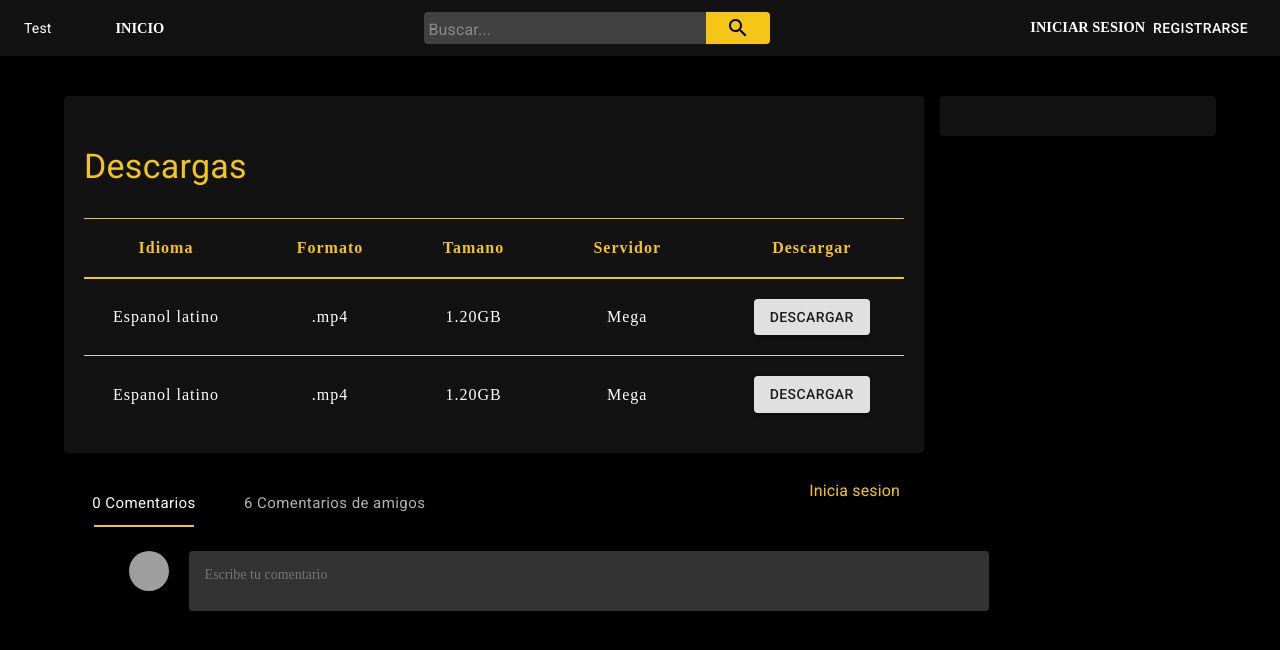
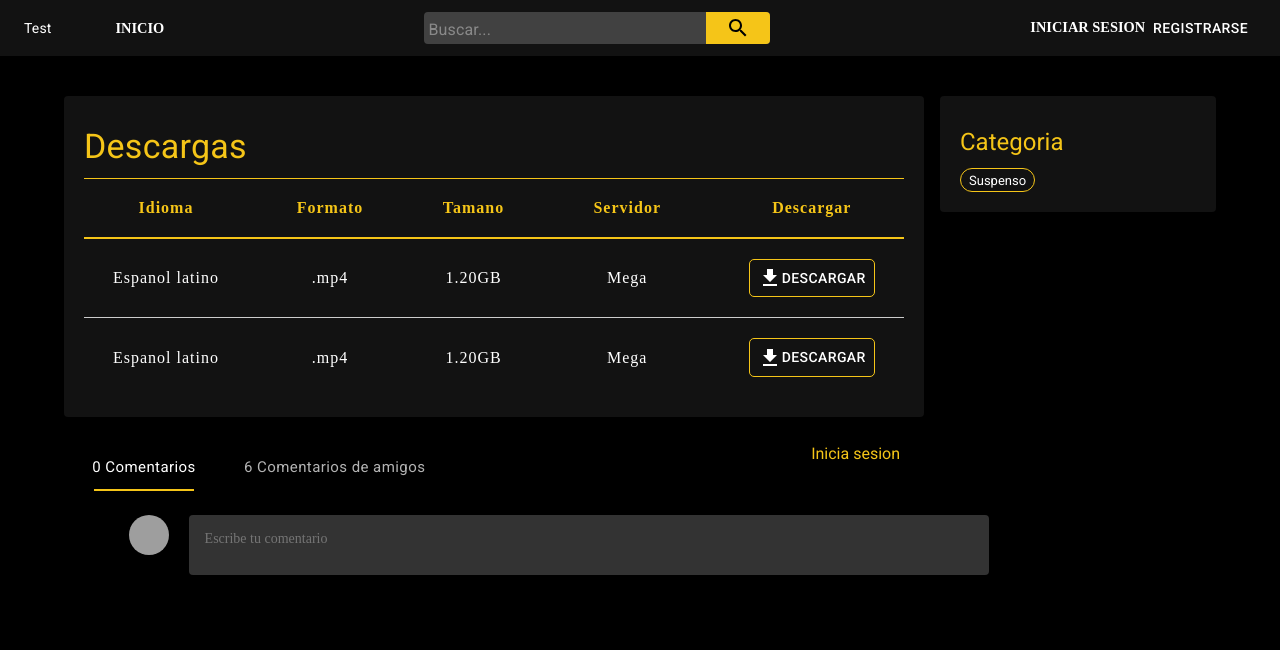
Before and after one commit to Will2020-cpu/project-download-app, a React (Create React App) app: page /pelicula/1 in a window 1280 px wide. Shown: the top 650 px of the page. Built offline with nearby package versions, Linux system fonts and the light colour scheme; grey boxes are pictures that could not be loaded.

Commit message:
MovieInformation creada

```diff
--- a/src/App.js
+++ b/src/App.js
@@ -1,4 +1,4 @@
-import react from 'react';
+import React from 'react';
 import Routes from './routes'
 import NavBar from './Components/NavBar'
 import {Provider} from 'react-redux'
--- /dev/null
+++ b/src/Components/Botones/Boton.js
@@ -0,0 +1,21 @@
+import {makeStyles} from '@material-ui/core/styles';
+
+const ButtonHover = makeStyles((theme)=>({
+    root:{
+        borderRadius:'5px',
+        border:'1px solid #f5c518',
+        transition:'0.5s',
+        '&:hover':{
+            backgroundColor:'#f5c518',
+            boxShadow:'0 0 10px #f5c518, 0 0 40px #f5c518, 0 0 80px #f5c518',
+            '& $label':{
+                color:theme.palette.common.black
+            }
+        }
+    },
+    label:{
+        color:theme.palette.common.white
+    }
+}))
+
+export default ButtonHover
--- /dev/null
+++ b/src/Components/Botones/BtnPlay.js
@@ -0,0 +1,11 @@
+import {makeStyles} from '@material-ui/core/styles'
+
+const btnPlayStyles = makeStyles ((theme)=>({
+    root:{
+        color:'#f5c518',
+        marginLeft:'10px',
+        fontSize:'1rem'
+    }
+}))
+
+export default  btnPlayStyles
--- /dev/null
+++ b/src/Components/Dialog.jsx
@@ -0,0 +1,38 @@
+import React from 'react';
+import PropTypes from 'prop-types'
+import Dialog from '@material-ui/core/Dialog'
+import { DialogContent } from '@material-ui/core';
+import {makeStyles} from '@material-ui/core/styles'
+
+
+const useStyles = makeStyles((theme)=>({
+  root:{
+    backgroundColor:'#121212'
+  }
+}))
+
+function SimpleDialog(props) {
+    const { onClose,  open , URL} = props;
+    const classes  = useStyles()
+    const handleClose = () => {
+      onClose(open);
+    };
+
+
+
+    return (
+      <Dialog onClose={handleClose} aria-labelledby="simple-dialog-title" open={open} URL={URL} maxWidth="xl">
+          <DialogContent className={classes.root}>
+          {URL}
+          </DialogContent>
+      </Dialog>
+    );
+  }
+
+  SimpleDialog.propTypes = {
+    onClose: PropTypes.func.isRequired,
+    open: PropTypes.bool.isRequired,
+    URL : PropTypes.func.isRequired,
+  };
+
+export default SimpleDialog
--- a/src/Components/TabCo.jsx
+++ b/src/Components/TabCo.jsx
@@ -22,7 +22,7 @@ function TabPanel(props) {
       >
         {value === index && (
           <Box p={3}>
-            <Typography>{children}</Typography>
+            {children}
           </Box>
         )}
       </div>
@@ -69,7 +69,8 @@ const useStyles = makeStyles((theme) => ({
   },
   iniciar: {
     paddingRight: theme.spacing(3),
-    fontWeight:theme.typography.fontWeighRegular
+    fontWeight:theme.typography.fontWeighRegular,
+    fontSize:theme.typography.pxToRem(16),
   },
 
   demo2: {
@@ -111,7 +112,6 @@ const useStyles = makeStyles((theme) => ({
 export default function CustomizedTabs() {
   const classes = useStyles();
   const [value, setValue] = React.useState(0);
-
   const handleChange = (event, newValue) => {
     setValue(newValue);
   };
@@ -123,7 +123,7 @@ export default function CustomizedTabs() {
           <StyledTab label="0 Comentarios" />
           <StyledTab label="6 Comentarios de amigos" />
         </StyledTabs>
-          <Typography className={classes.iniciar}>Inicia sesion</Typography>
+          <Typography className={classes.iniciar} variant="h5">Inicia sesion</Typography>
       </div>
       <TabPanel value={value} index={0}>
             <div className={classes.container}>
--- a/src/Components/Tabla.jsx
+++ b/src/Components/Tabla.jsx
@@ -1,15 +1,10 @@
 import React, { Fragment } from 'react'
-import {makeStyles} from '@material-ui/core/styles'
 import { Button } from '@material-ui/core'
-
-
-const useStyles = makeStyles((theme)=>({
-
-
-}))
+import ButtonHover from './Botones/Boton'
+import GetAppIcon from '@material-ui/icons/GetApp';
 
 const Table = ({idioma,formato, size, servidor}) => {
-    const classes = useStyles()
+  const ButtonStyles = ButtonHover()
     return (
         <Fragment>
             <table>
@@ -28,14 +23,14 @@ const Table = ({idioma,formato, size, servidor}) => {
                         <td>{formato}</td>
                         <td>{size}</td>
                         <td>{servidor}</td>
-                        <td><Button variant="contained">Descargar</Button></td>
+                        <td><Button classes={ButtonStyles}><GetAppIcon/> Descargar</Button></td>
                     </tr>
                     <tr>
                         <td>{idioma}</td>
                         <td>{formato}</td>
                         <td>{size}</td>
                         <td>{servidor}</td>
-                        <td><Button variant="contained">Descargar</Button></td>
+                        <td><Button classes={ButtonStyles}><GetAppIcon/> Descargar</Button></td>
                     </tr>
                 </tbody>
             </table>
--- a/src/Containers/MovieInformation.jsx
+++ b/src/Containers/MovieInformation.jsx
@@ -1,4 +1,4 @@
-import React, { Fragment } from 'react'
+import React, { Fragment, useState } from 'react'
 import {connect} from 'react-redux'
 import {makeStyles} from '@material-ui/core/styles'
 import styled from 'styled-components';
@@ -7,8 +7,12 @@ import Typography from '@material-ui/core/Typography'
 import Chip from '@material-ui/core/Chip'
 import StarIcon from '@material-ui/icons/Star';
 import Tabla from '../Components/Tabla'
-import { Grid, Paper } from '@material-ui/core';
+import { Grid, Paper, Button } from '@material-ui/core';
 import TabCo from '../Components/TabCo'
+import SimpleDialog from '../Components/Dialog'
+import BtnPlayStyles from '../Components/Botones/BtnPlay'
+import PlayCircleOutlineIcon from '@material-ui/icons/PlayCircleOutline';
+
 
 const useStyles = makeStyles((theme)=>({
     root:{
@@ -64,7 +68,7 @@ const useStyles = makeStyles((theme)=>({
         color:'#f5c518'
     },
     Title:{
-        padding:'30px 0',
+        padding:'10px 0',
         color:'#f5c518'
     },
     containerTable:{
@@ -81,6 +85,13 @@ const useStyles = makeStyles((theme)=>({
         color:'#f5c518',
         fontSize:'1rem',
         listStyle:'underline'
+    },
+    padding:{
+        marginTop:'40px',
+    },
+    chip:{
+        color:'#fff',
+        border:'1px solid #f5c518'
     }
 
 }))
@@ -100,6 +111,17 @@ const Container = styled.div`
 const MovieInformation = ({movie}) => {
    const classes = useStyles()
    let {peliculaID} = useParams()
+   const BtnStyles = BtnPlayStyles()
+   const [open,setOpen] = useState(false)
+   const handleClickOpen  = () =>{
+       setOpen(true);
+   }
+   const handleClikOnClose =() =>{
+       setOpen(false)
+   }
+const renderVideo =(
+    <iframe width="853" height="480" src="https://www.youtube.com/embed/HYGkC4uyy9k" frameborder="0" allow="accelerometer; autoplay; clipboard-write; encrypted-media; gyroscope; picture-in-picture" allowfullscreen></iframe>
+)
    const arraySeleccionado = movie.filter(pelicula => pelicula.ruta=== peliculaID.trimStart())
     return (
         <Fragment>
@@ -121,8 +143,9 @@ const MovieInformation = ({movie}) => {
                                    </div>
                                     <div className={classes.containerPuntuacion}>
                                         <div className={classes.puntuacion}>
-                                            <span className={classes.span}><StarIcon/></span> <p className={classes.number}>9.5/10</p>
-
+                                            <span className={classes.span}><StarIcon/></span>
+                                            <p className={classes.number}>9.5/10</p>
+                                            <Button onClick={handleClickOpen} classes={BtnStyles}><PlayCircleOutlineIcon/> Reproducir Trailer</Button>
                                         </div>
                                     </div>
                                     <div className={classes.containerDescripcion}>
@@ -135,6 +158,8 @@ const MovieInformation = ({movie}) => {
                                     </div>
                                 </div>
                             </div>
+                            <SimpleDialog open={open} onClose={handleClikOnClose} URL={renderVideo}/>
+
                         </Container>
                     ))
                 }
@@ -150,10 +175,21 @@ const MovieInformation = ({movie}) => {
                     </Grid>
                     <Grid item xs={12} lg={3}>
                         <Paper className={classes.Paper}>
+                            <Typography variant="h5" className={classes.Title}>Categoria</Typography>
+                            <Chip
+                                    variant="outlined"
+                                    size="small"
+                                    label="Suspenso"
+                                    component="a"
+                                    href="#chip"
+                                    clickable
+                                    className={classes.chip}
+                            />
 
                         </Paper>
                     </Grid>
-                    <Grid item xs={12} lg={9}>
+                    <Grid item xs={12} lg={9} >
+
                         <TabCo/>
                     </Grid>
                </Grid>
--- a/src/routes.js
+++ b/src/routes.js
@@ -1,9 +1,7 @@
-import react from 'react';
+import React from 'react';
 import {Switch, Route} from 'react-router-dom';
 import Home from './Containers/Home';
 import Login from './Containers/Login';
-import movies from './Components/json/movies.json';
-import cx from 'clsx';
 import MovieInformation from './Containers/MovieInformation'
 import PageError from './Containers/PageError';
 
```
Also changed, not shown: src/Containers/Cuadricula.jsx (added, +11 -0 lines), 1 other file (tests, documents, lock files or other folders).
